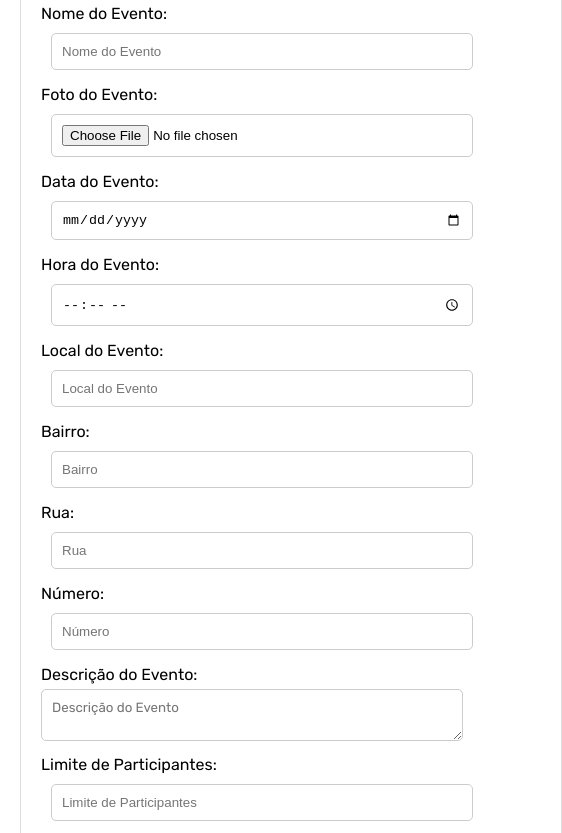
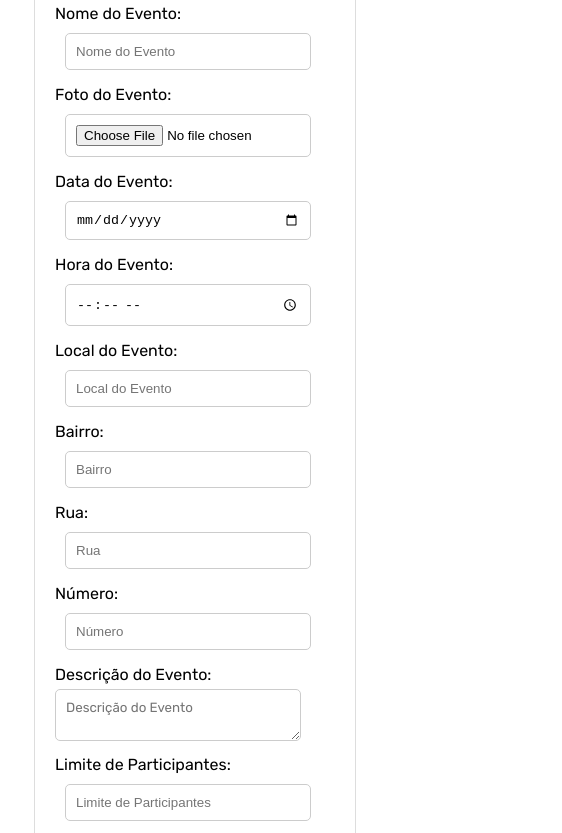
Before and after one commit to ViniMacacari/culturelon, a website with bundled scripts: page cadevento.html in a window 390 px wide. Shown: the part 183-1016 px from the top of the page, 562 px wide, since content can reach past the window. Built offline with nearby package versions, Linux system fonts and the light colour scheme; sample sign-in values are in the browser's storage; a web font is replaced by a local one.

Commit message:
responsividade

```diff
--- a/css/cadevento.css
+++ b/css/cadevento.css
@@ -42,7 +42,7 @@ main {
 }
 
 .container {
-    width: 500px;
+    width: 50%;
     margin: 20px auto;
     padding: 20px;
     border: 1px solid #ddd;
@@ -91,3 +91,9 @@ footer {
 .loading {
     height: 100vh;
 }
+
+@media screen and (max-width: 768px) {
+    .container {
+        width: 80%;
+    }
+}
```
